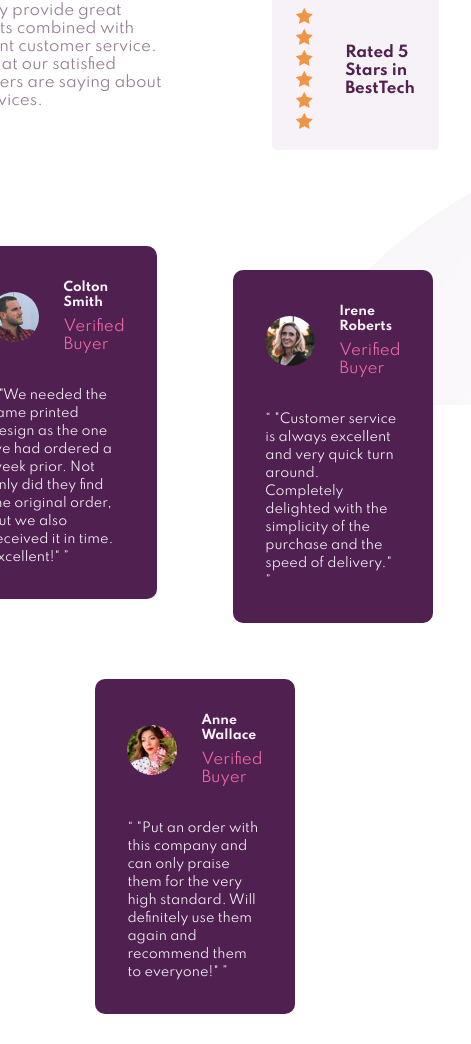
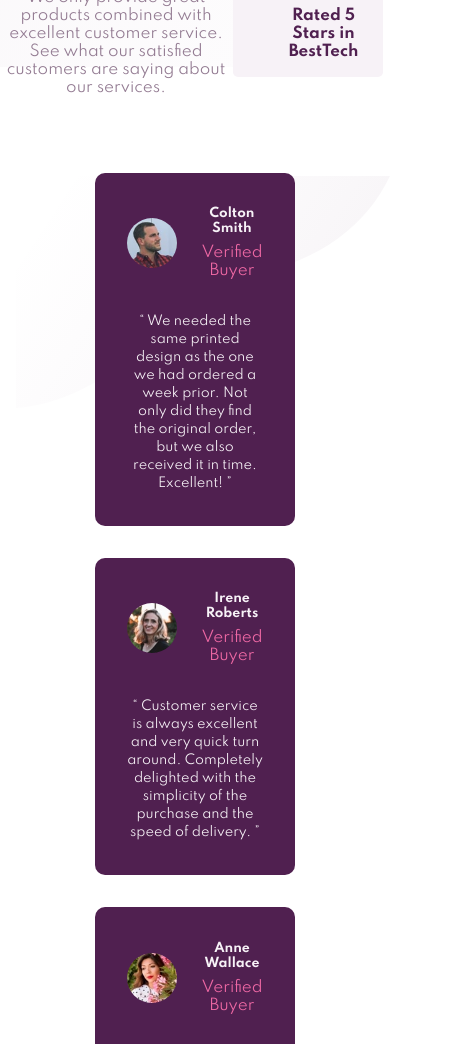
Before and after one commit to emma-r-slight/CSS-social-section, a website: page index.html in a window 390 px wide. Shown: the part 436-1480 px from the top of the page, 471 px wide, since content can reach past the window. Drawn offline with Linux system fonts and the light colour scheme.

Commit message:
add media Query for 900px

```diff
--- a/index.html
+++ b/index.html
@@ -12,12 +12,6 @@
     <title>Social Cards</title>
   </head>
   <body>
-    <img
-      class="bg-bottom"
-      src="./images/bg-pattern-bottom-desktop.svg"
-      alt=""
-    />
-    <img class="bg-top" src="./images/bg-pattern-top-desktop.svg" />
     <div class="container">
       <div class="row">
         <div class="heading">
@@ -81,9 +75,9 @@
             </div>
             <div class="body">
               <q class="card-body">
-                "We needed the same printed design as the one we had ordered a
+                We needed the same printed design as the one we had ordered a
                 week prior. Not only did they find the original order, but we
-                also received it in time. Excellent!"
+                also received it in time. Excellent!
               </q>
             </div>
           </div>
@@ -101,9 +95,9 @@
             </div>
             <div class="body">
               <q class="card-body">
-                "Customer service is always excellent and very quick turn
-                around. Completely delighted with the simplicity of the purchase
-                and the speed of delivery."
+                Customer service is always excellent and very quick turn around.
+                Completely delighted with the simplicity of the purchase and the
+                speed of delivery.
               </q>
             </div>
           </div>
@@ -121,9 +115,9 @@
             </div>
             <div class="body">
               <q class="card-body">
-                "Put an order with this company and can only praise them for the
+                Put an order with this company and can only praise them for the
                 very high standard. Will definitely use them again and recommend
-                them to everyone!"
+                them to everyone!
               </q>
             </div>
           </div>
--- a/main.css
+++ b/main.css
@@ -18,29 +18,21 @@ body {
   font-family: 'Spartan', sans-serif;
   font-weight: 400;
   background-color: var(--neutral-white);
-  min-height: 100vh;
+  height: 100vh;
+  width: 100vw;
   display: flex;
   justify-content: center;
   align-items: center;
   position: relative;
+  background-image: url('./images/bg-pattern-top-desktop.svg'),
+    url('./images/bg-pattern-bottom-desktop.svg');
+  background-position: top left, bottom right;
+  background-repeat: no-repeat, no-repeat;
 }
 
-img.bg-top {
-  position: fixed;
-  top: 0;
-  left: 0;
-  z-index: 0;
-}
-
-img.bg-bottom {
-  position: fixed;
-  top: 0;
-  left: 0;
-  transform: translate(25%, 25%);
-  z-index: 0;
-}
 .container {
-  margin: 5rem;
+  height: 70vh;
+  width: 80vw;
   display: flex;
   flex-direction: column;
   justify-content: space-between;
@@ -93,6 +85,10 @@ h1 {
   transition: transform 1s ease-in-out;
 }
 
+.stars {
+  display: flex;
+  flex-direction: row;
+}
 .rate-card:nth-child(2) {
   transform: translateX(3rem);
 }
@@ -119,6 +115,7 @@ h1 {
   transition: transform 1s ease-in-out;
   flex-basis: 30%;
   min-height: 200px;
+  min-width: 200px;
 }
 
 .card-header {
@@ -153,3 +150,45 @@ h1 {
 .comment-card:last-child {
   transform: translateY(3rem);
 }
+@media only screen and (max-width: 993px) {
+  body {
+    text-align: center;
+    background-image: url('./images/bg-pattern-bottom-mobile.svg'),
+      url('./images/bg-pattern-top-mobile.svg');
+    background-position: top left, bottom right;
+    background-repeat: no-repeat, no-repeat;
+  }
+
+  #rating {
+    margin-right: 2rem;
+  }
+  .rate-card {
+    display: flex;
+    flex-direction: column;
+    justify-content: center;
+  }
+
+  .rate-card:nth-child(2) {
+    transform: translateX(0);
+  }
+
+  .rate-card:last-child {
+    transform: translateX(0);
+  }
+
+  .stars {
+    margin-bottom: 10px;
+  }
+
+  .comment-card {
+    flex-basis: 45%;
+  }
+
+  .comment-card:nth-child(2) {
+    transform: translateY(0);
+  }
+
+  .comment-card:last-child {
+    transform: translateY(0);
+  }
+}
```
